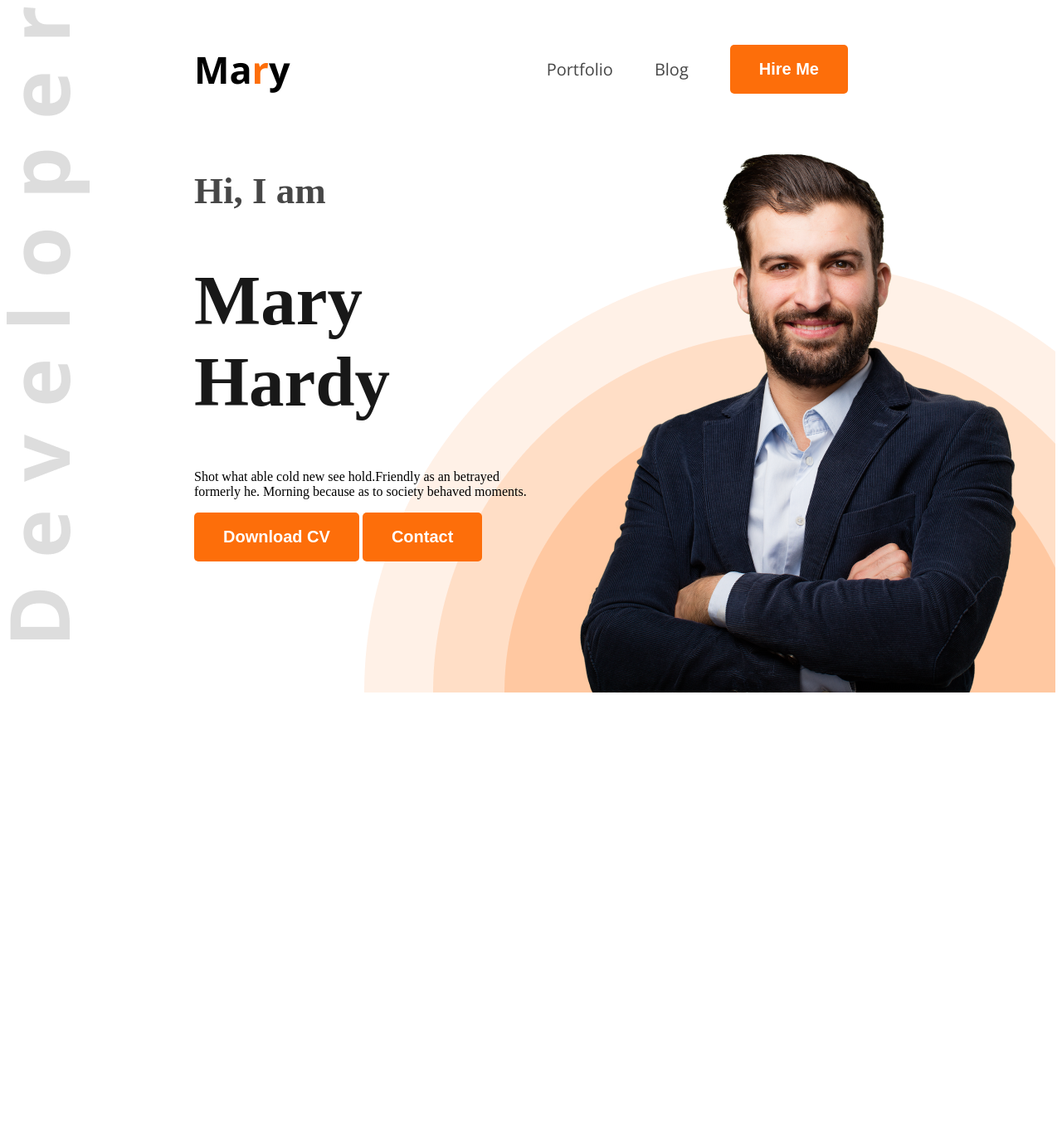
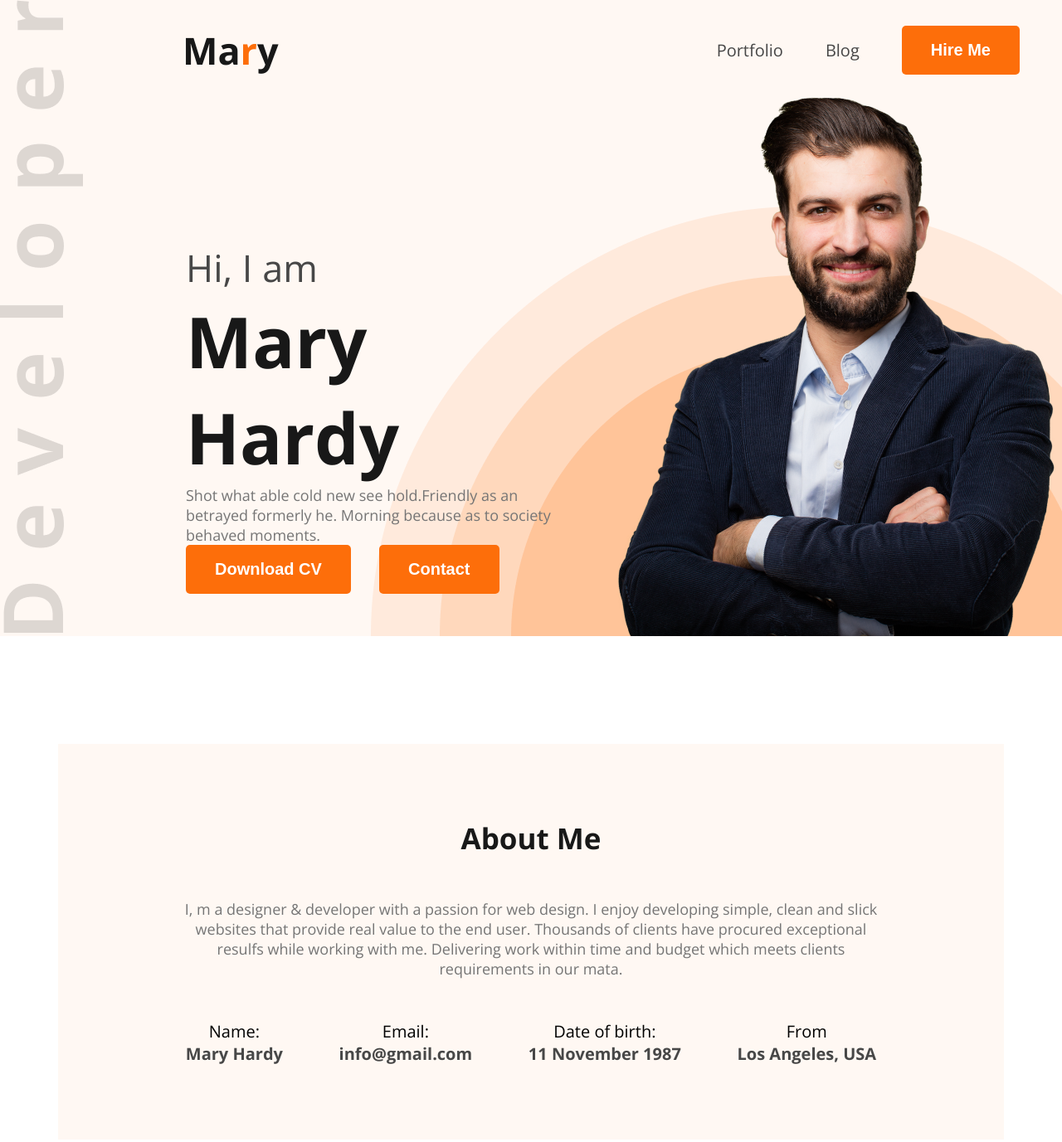
Before and after one commit to mdparvezcse/web-dev-portfolio, a plain HTML site: page index.html in a window 1280 px wide. Shown: the top 1377 px of the page at 83% size. Before the commit the page ends 843 px from the top, so only its background shows below. Drawn offline with nearby package versions, Linux system fonts and the light colour scheme.

Commit message:
porfolio website

```diff
--- a/index.html
+++ b/index.html
@@ -4,7 +4,7 @@
 <head>
     <meta charset="UTF-8">
     <meta name="viewport" content="width=device-width, initial-scale=1.0">
-    <title>Web developer portfolio</title>
+    <title>first web portfolio</title>
     <link rel="preconnect" href="https://fonts.googleapis.com">
     <link rel="preconnect" href="https://fonts.gstatic.com" crossorigin>
     <link href="https://fonts.googleapis.com/css2?family=Open+Sans:ital,wght@0,300..800;1,300..800&display=swap"
@@ -12,29 +12,80 @@
     <link rel="stylesheet" href="styles/portfolio.css">
 </head>
 
-<body>
-    <header class="header">
-        <nav class="open-sans-normal">
-            <h3 class="nav-title">Ma<span class="text-primary">r</span>y</h3>
-            <ul>
-                <li><a class="dark2" href="">Portfolio</a></li>
-                <li><a class="dark2" href="">Blog</a></li>
-                <li><a href=""><button class="btn-primary">Hire Me</button></a></li>
-            </ul>
+<body class="open-sans-normal">
+    <header class="bg second-bg">
+        <nav class="navigation">
+            <h1 class="header-title dark1">Ma<span class="first-primary">r</span>y</h3>
+            <div class="element">
+                <ul>
+                    <li><a href="" class="dark2">Portfolio</a></li>
+                    <li><a href="" class="dark2">Blog</a></li>
+                    <li><button class="n-button"><a href="" class="h-button">Hire Me</a></button></li>
+                </ul>
+            </div>
         </nav>
-        <div class="banner">
-            <div class="banner-content">
-                <h3 class="banner-greetings dark2">Hi, I  am</h3>
-                <h1 class="banner-title dark1">Mary Hardy</h1>
-                <p class="description">Shot what able cold new see hold.Friendly as an betrayed formerly he. Morning because as to society behaved moments.</p>
-                <button class="btn-primary">Download CV</button>
-                <button class="btn-primary">Contact</button>
+        <section class="banner">
+            <div class="banner-container">
+                <div class="content">
+                    <p class="banner-greetings dark2">Hi, I  am</p>
+                    <p class="banner-title dark1">Mary Hardy</p>
+                    <p class="banner-description dark3">Shot what able cold new see hold.Friendly as an betrayed formerly he. Morning because as to society behaved moments.</p>
+                    <button class="h-button n-button">Download CV</button>
+                    <button class="h-button n-button">Contact</button>
+                </div>
+                <img src="images/hardy.png" alt="hardy">
             </div>
-            <img class="banner-profile-pic" src="images/hardy.png" alt="Picture hardy">
-        </div>
+        </section>
     </header>
     <main>
-
+        <section class="about second-bg">
+            <h3 class="about-title dark1">About Me</h3>
+            <p class="about-des dark3">I, m a designer & developer with a passion for web design. I enjoy developing simple, clean and slick websites that provide real value to the end user. Thousands of clients have procured exceptional resulfs while working with me. Delivering work within time and budget which meets clients requirements in our mata.</p>
+            <div class="des-info">
+                <div>
+                    <p>Name:</p>
+                    <h4>Mary Hardy</h4>
+                </div>
+                <div>
+                    <p>Email:</p>
+                    <h4>info@gmail.com</h4>
+                </div>
+                <div>
+                    <p>Date of birth:</p>
+                    <h4>11 November 1987</h4>
+                </div>
+                <div class="d4">
+                    <p>From</p>
+                    <h4>Los Angeles, USA</h4>
+                </div>
+            </div>
+        </section>
+        <section class="card-section">
+            <h3 class="card-header dark1">What I do</h3>
+            <p class="card-descriptiop dark3">I have more than 10 years experience building software for clients all over the world. Below is a quick overview of my main technical skill sets and technologies i use. Want to find out more about my experience? Check out my online resume and project portfolio.</p>
+            <div class="card-container">
+                <div class="card">
+                    <img src="images/icons/js.png" alt="JavaScript">
+                    <h4>Vanilla JavaScript</h4>
+                    <p>List skill/technologies here. You can change the icon above to any of the 1500+ FontAwesome 5 free icons available. Aenean commodo ligula eget dolor.</p>
+                </div>
+                <div class="card">
+                    <img src="images/icons/nodejs.png" alt="">
+                    <h4>Node.js</h4>
+                    <p>List skill/technologies here. You can change the icon above to any of the 1500+ FontAwesome 5 free icons available. Aenean commodo ligula eget dolor.</p>
+                </div>
+                <div class="card">
+                    <img src="images/icons/react.png" alt="">
+                    <h4>React</h4>
+                    <p>List skill/technologies here. You can change the icon above to any of the 1500+ FontAwesome 5 free icons available. Aenean commodo ligula eget dolor.</p>
+                </div>
+                <div class="card">
+                    <img src="images/icons/mongo.png" alt="">
+                    <h4>MongoDB</h4>
+                    <p>List skill/technologies here. You can change the icon above to any of the 1500+ FontAwesome 5 free icons available. Aenean commodo ligula eget dolor</p>
+                </div>
+            </div>
+        </section>
     </main>
     <footer>
 
--- a/styles/portfolio.css
+++ b/styles/portfolio.css
@@ -6,96 +6,199 @@
   font-variation-settings:
     "wdth" 100;
 }
-/* banner background */
-.header{
-    background-image: url(../images/developer.png),url(../images/header_bg.png);
-    background-repeat: no-repeat;
-    background-position: top left, bottom right;
-    /* width: 136px;
-    height: 774px; */
+/* body width */
+*{
+    margin: 0px;
+    padding: 0px;
+}
+main{
+    max-width: 1140px;
+    margin: 0px auto;
 }
 
-
-/* share styles */
-.text-primary{
-    color: #FD6E0A;
+/* styles navigation var */
+.navigation{
+    display: flex;
+    justify-content: space-between;
+    align-items: center;
 }
-
-.dark1{
-    color: #181818;
-}
-
-.dark2{
-    color: #474747;
-}
-
-.dark3{
-    color: #757575;
-}
-
-.btn-primary{
-background-color: #FD6E0A;
-color: #FFFFFF;
-font-weight: bold;
-padding: 18px 35px;
-border: none;
-border-radius: 5px;
-font-size: 20px;
-}
-
-
-/* Nav styles */
-nav{
+.element ul{
     display: flex;
     align-items: center;
-    justify-content: space-between;
-    margin: 0px 200px 0px 226px;
+}
+.element ul li{
+    margin-right: 51px;
+    list-style: none;
 
 }
-nav ul li{
-    list-style-type: none;
-    margin-right: 50px;
-}
-nav ul li a{
+.element ul li a{
     text-decoration: none;
     font-size: 20px;
     font-weight: 400px;
 }
-
-nav ul{
-    display: flex;
-    align-items: center;
+.h-button{
+    font-size: 20px;
+    font-weight: bold;
+    color: #FFFFFF;
 }
-
-.nav-title{
-    font-size: 45px;
-    font-weight: 800px;
+.n-button{
+    padding: 18px 35px;
+    background-color: #FD6E0A;
+    border-radius: 5px;
+    border: none;
 }
-/* banner styles */
-
-.banner{
+/* banner style */
+.banner-container{
     display: flex;
     justify-content: space-between;
-    margin: 0px 38px 0px 226px;
+
 }
-
 .banner-greetings{
     font-size: 45px;
-    font-weight: 500px;
+    font-weight: 600px;
+    margin-top: 0px;
+    margin-bottom: 0px;
 }
 .banner-title{
     font-size: 85px;
     font-weight: bold;
+    margin-top: 0px;
+    margin-bottom: 0px;
 }
-.description{
-    font-size: 18;
-    font-weight: 400;
+.banner-description{
+    font-size: 18px;
+    font-weight: 400px;
 }
-.banner-profile-pic{
+.banner-container img{
     width: 584px;
     height: 676px;
 }
-.banner-content{
+
+.content{
     width: 585px;
     height: 356px;
+    text-align: left;
+    margin-left: 224px;
+    padding: 0px;
+    margin-top: 201px;
 }
+.content button{
+    margin-right: 30px;
+}
+
+/* header title style */
+.header-title{
+    font-size: 45px;
+    font-weight: 800px;
+    margin-left: 220px;
+}
+.first-primary{
+    color: #FD6E0A;
+}
+/* shared style */
+.dark1{
+    color: #181818;
+}
+.dark2{
+    color: #474747;
+}
+.dark3{
+    color: #757575;
+}
+.second-bg{
+    background-color: #FFF8F3;
+}
+/* header and banner background */
+.bg{
+    background-image: url(../images/developer.png),url(../images/header_bg.png);
+    background-repeat: no-repeat;
+    background-position: top left, bottom right;
+    padding-top: 30px;
+
+}
+/* about me section */
+.about{
+    text-align: center;
+    padding: 90px 150px;
+    margin: 130px 0px;
+
+}
+.about-title{
+    font-size: 35px;
+    font-weight: bold;
+    margin-bottom: 50px;
+}
+.about-des{
+    font-size: 18px;
+    font-weight: 400px;
+    padding-bottom: 50px;
+}
+.des-info{
+    display: flex;
+    justify-content: space-around;
+    /* margin-right: 80px; */
+    gap: 60px;
+}
+.des-info p{
+    font-size: 20px;
+    font-weight: 400px;
+}
+.des-info h4{
+    font-size: 20px;
+    font-weight: bold;
+    color: #474747;
+}
+/* what i do section */
+.card-section{
+    text-align: center;
+    margin-top: 130px;
+    margin-bottom: 130px;
+}
+.card-header{
+    font-size: 35px;
+    font-weight: bold;
+    padding-bottom: 30px;
+}
+.card-description{
+    font-size: 18px;
+    font-weight: 400px;
+    text-align: center;
+    margin-bottom: 50px;
+}
+.card-container{
+    display: flex;
+    gap: 30px;
+    text-align: left;
+    margin-top: 50px;
+}
+.card{
+    width: 267;
+    height: 377;
+    background-color: #FFFFFF;
+    padding-left: 30px;
+    padding-right: 30px;
+    padding-bottom: 30px;
+    border-radius: 5px;
+    box-shadow: 0px 6px 30px 0px black;
+    border: none;
+
+}
+
+.card h4{
+    font-size: 20px;
+    font-weight: bold;
+    color: #181818;
+    padding-top: 30px;
+    padding-left: 30px;
+}
+.card p{
+    font-size: 16px;
+    font-weight: 400px;
+    color: #757575;
+    padding-top: 30px;
+    padding-left: 30px;
+}
+.card img{
+    padding-left: 30px;
+    padding-top: 30px;
+}
```
